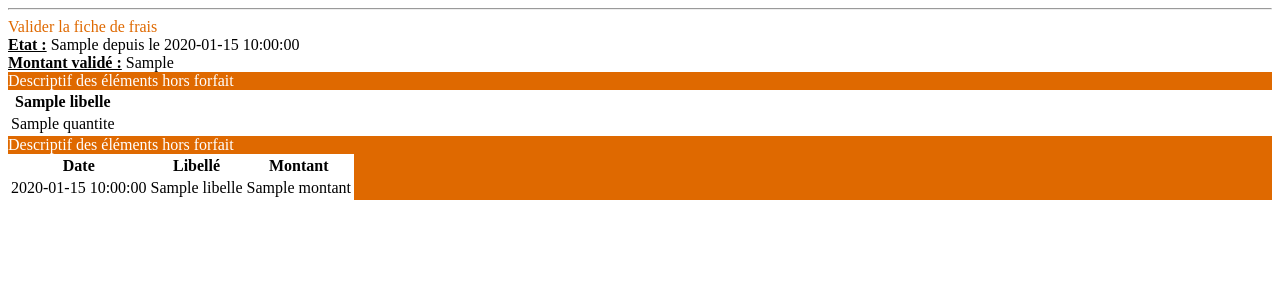
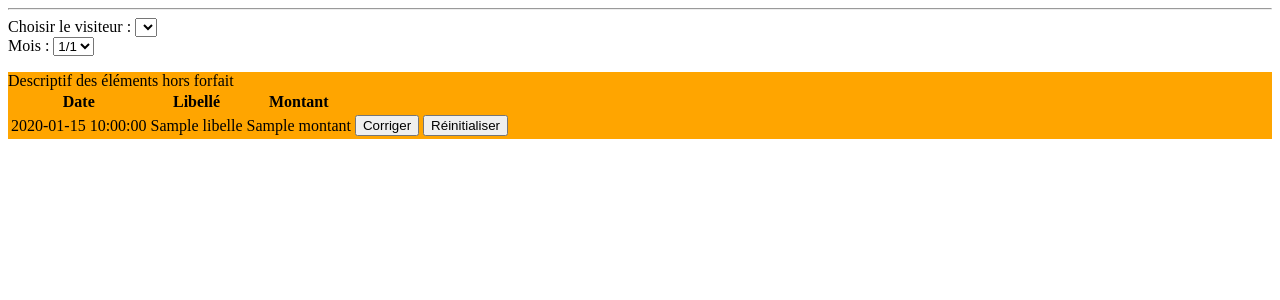
Before and after one commit to BlLEL/GSB, a PHP site: template src/Vues/v_validerfrais.php in a window 1280 px wide. Shown: the top 300 px of the page. Run offline with PHP 8.4, Linux system fonts and the light colour scheme; the template is opened without the code that fills it: most values are stand-ins (such as "Sample title", 1, 10 or a date in 2020); data that the repository does not hold is empty.

Commit message:
Page Valider les fiches de frais

```diff
--- a/public/styles/bootstrap/bootstrap-comptable.css
+++ b/public/styles/bootstrap/bootstrap-comptable.css
@@ -36,3 +36,7 @@ a:hover, a:focus {
     background-color: #df6900;
     border-color: #df6900;
 }
+
+.panel.panel-info {
+    background-color: orange;
+}
--- a/src/Vues/v_etatFrais.php
+++ b/src/Vues/v_etatFrais.php
@@ -14,6 +14,7 @@
  * @version   GIT: <0>
  * @link      http://www.reseaucerta.org Contexte « Laboratoire GSB »
  * @link      https://getbootstrap.com/docs/3.3/ Documentation Bootstrap v3
+ *
  */
 
 ?>
--- a/src/Vues/v_validerfrais.php
+++ b/src/Vues/v_validerfrais.php
@@ -17,38 +17,103 @@
  */
 
 ?>
+        <link href="./styles/bootstrap/bootstrap-comptable.css" rel="stylesheet" type="text/css"/>
+
 <hr>
-<div class="panel panel-primary">
-    <div class="panel-heading" style="color : #df6900;">Valider la fiche de frais </div>
-    <div class="panel-body">
-        <strong><u>Etat :</u></strong> <?php echo $libEtat ?>
-        depuis le <?php echo $dateModif ?> <br>
-        <strong><u>Montant validé :</u></strong> <?php echo $montantValide ?>
+
+<div class="row">
+
+    <div class="col-md-4">
+        <form action="index.php?uc=etatFrais&action=voirEtatFrais"
+              method="post" role="form">
+            <div class="form-group">
+                <label for="lstMois" accesskey="n">Choisir le visiteur : </label>
+                <select id="lstMois" name="lstMois" class="form-control">
+                    <?php
+                    foreach ($visiteur as $idVisiteur) {
+
+                        if ($visiteur == $VisiteurASelectionner) {
+                            ?>
+                            <option selected value="<?php echo $visiteur ?>">
+                                <?php echo $nomvisiteur . $prenomvisiteur ?> </option>
+                            <?php
+                        } else {
+
+                        }
+                    }
+                    ?>
+
+                </select>
+            </div>
+
+            <div class="form-group">
+                <label for="lstMois" accesskey="n">Mois : </label>
+                <select id="lstMois" name="lstMois" class="form-control">
+                    <?php
+                    foreach ($lesMois as $unMois) {
+                        $mois = $unMois['mois'];
+                        $numAnnee = $unMois['numAnnee'];
+                        $numMois = $unMois['numMois'];
+                        if ($mois == $moisASelectionner) {
+                            ?>
+                            <option selected value="<?php echo $mois ?>">
+                                <?php echo $numMois . '/' . $numAnnee ?> </option>
+                            <?php
+                        } else {
+                            ?>
+                            <option value="<?php echo $mois ?>">
+                                <?php echo $numMois . '/' . $numAnnee ?> </option>
+                            <?php
+                        }
+                    }
+                    ?>
+
+                </select>
+            </div>
+
+        </form>
+
     </div>
+
 </div>
+
 <div class="panel panel-info">
-    <div class="panel-heading" style="background-color: #df6900; color:white;">Descriptif des éléments hors forfait</div>
-    <table class="table table-bordered table-responsive">
-        <tr>
+        <div class="panel-heading">Descriptif des éléments hors forfait</div>
+        <table class="table table-bordered table-responsive">
+            <thead>
+                <tr>
+                    <th class="date">Date</th>
+                    <th class="libelle">Libellé</th>
+                    <th class="montant">Montant</th>
+                    <th class="action">&nbsp;</th>
+                </tr>
+            </thead>
+            <tbody>
             <?php
-            foreach ($lesFraisForfait as $unFraisForfait) {
-                $libelle = $unFraisForfait['libelle']; ?>
-                <th> <?php echo htmlspecialchars($libelle) ?></th>
+            foreach ($lesFraisHorsForfait as $unFraisHorsForfait) {
+                $libelle = htmlspecialchars($unFraisHorsForfait['libelle']);
+                $date = $unFraisHorsForfait['date'];
+                $montant = $unFraisHorsForfait['montant'];
+                $id = $unFraisHorsForfait['id']; ?>
+                <tr>
+                    <td> <?php echo $date ?></td>
+                    <td> <?php echo $libelle ?></td>
+                    <td><?php echo $montant ?></td>
+                    <td>
+                        <button class="btn btn-success" type="submit">Corriger</button>
+                <button class="btn btn-danger" type="reset">Réinitialiser</button>
+
+                    </td>
+                </tr>
                 <?php
             }
             ?>
-        </tr>
-        <tr>
-            <?php
-            foreach ($lesFraisForfait as $unFraisForfait) {
-                $quantite = $unFraisForfait['quantite']; ?>
-                <td class="qteForfait"><?php echo $quantite ?> </td>
-                <?php
-            }
-            ?>
-        </tr>
-    </table>
-</div>
+            </tbody>
+        </table>
+    </div>
+
+
+<!--
 <div class="panel panel-info">
     <div class="panel-heading" style="color: white; background-color: #df6900 ">Descriptif des éléments hors forfait
     <table class="table table-bordered table-responsive" style="color : black; background-color: white;">
@@ -72,3 +137,4 @@
         ?>
     </table>
 </div>
+-->
```
Also changed, not shown: src/Vues/v_accueil.php (+5 -2 lines), public/styles/style.css (line endings or trailing spaces).
